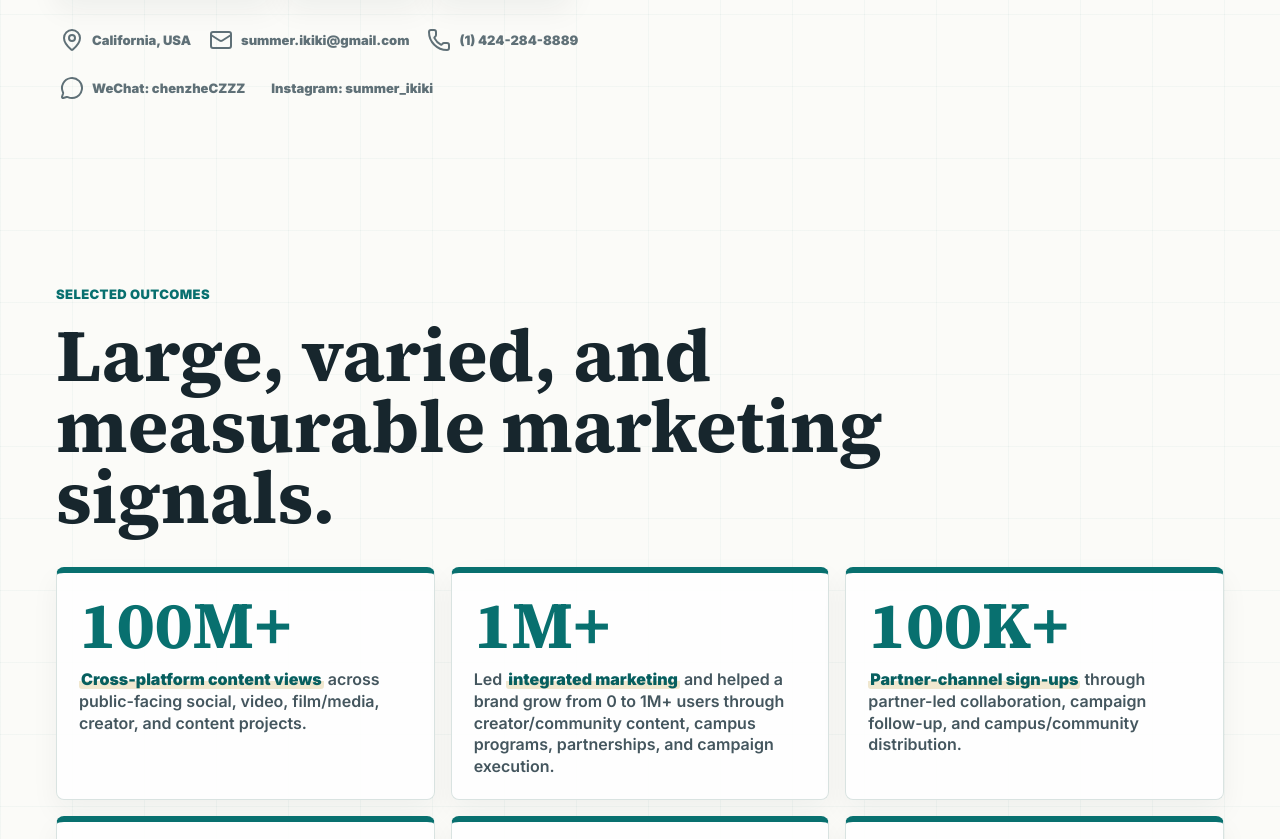
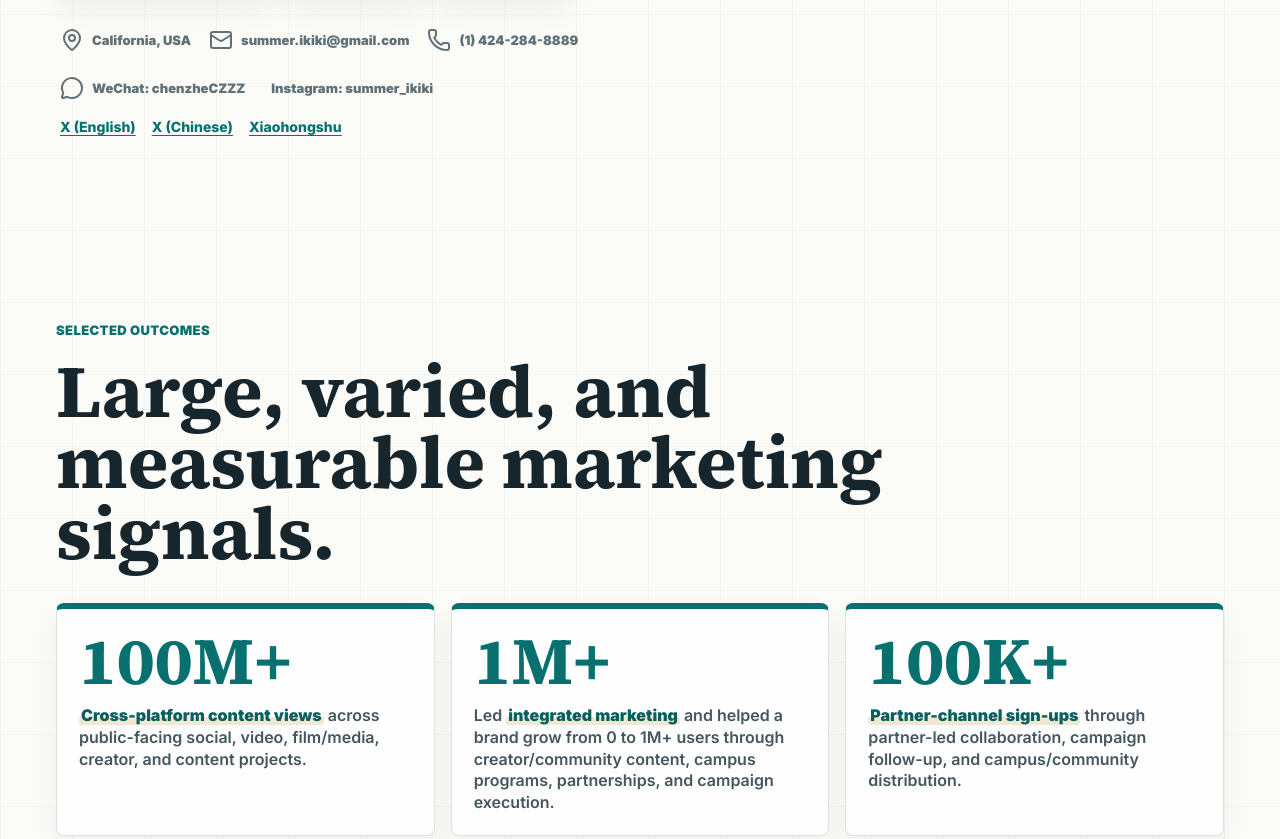
Before and after one commit to summer-ikiki/zhe-chen-marketing-growth, a plain HTML site: page index.html in a window 1280 px wide. Shown: the part 922-1761 px from the top of the page. Drawn offline with nearby package versions, Linux system fonts and the light colour scheme; some icons are missing.

Commit message:
Feature GTM article and social profiles

```diff
--- a/index.html
+++ b/index.html
@@ -381,6 +381,48 @@
         color: var(--muted);
       }
 
+      .social-links {
+        display: flex;
+        flex-wrap: wrap;
+        gap: 4px 16px;
+        margin: 2px 0 0;
+        padding: 0 4px;
+        list-style: none;
+      }
+
+      .social-links a,
+      .featured-writing a {
+        display: inline-flex;
+        align-items: center;
+        gap: 6px;
+        min-height: 34px;
+        color: var(--teal);
+        font-size: 14px;
+        font-weight: 750;
+        text-decoration: underline;
+        text-underline-offset: 3px;
+      }
+
+      .featured-writing {
+        display: grid;
+        justify-items: start;
+        gap: 4px;
+        padding: 10px 0 0;
+        border-top: 1px solid var(--line);
+      }
+
+      .featured-writing .writing-label {
+        color: var(--rust);
+        font-size: 13px;
+        font-weight: 900;
+        text-transform: uppercase;
+      }
+
+      .case-card .featured-writing p {
+        margin: 0;
+        font-size: 14px;
+      }
+
       .hero-visual {
         position: relative;
         margin: 0;
@@ -1216,6 +1258,11 @@
               <span class="contact-item"><i data-lucide="message-circle"></i>WeChat: chenzheCZZZ</span>
               <span class="contact-item"><i data-lucide="instagram"></i>Instagram: summer_ikiki</span>
             </div>
+            <ul class="social-links">
+              <li><a class="x-account-en" href="https://x.com/summer_ikiki_" target="_blank" rel="noopener noreferrer">X (English)</a></li>
+              <li><a class="x-account-zh" href="https://x.com/Summer_ikiki" target="_blank" rel="noopener noreferrer">X (Chinese)</a></li>
+              <li><a class="rednote-account" href="https://www.rednote.com/user/profile/5f2bb6f4000000000100a1af" target="_blank" rel="noopener noreferrer">Xiaohongshu</a></li>
+            </ul>
           </div>
           <figure class="hero-visual">
             <img src="assets/hero-ai-gtm-workflow.png" alt="Marketing, campaign planning, analytics, and creative workflow materials" />
@@ -1345,6 +1392,12 @@
                 <li data-tags="partnerships community campus data">Recruit and manage global marketing interns and campus teams, partnering with <strong>40+ universities</strong>; use PostHog and campaign data to guide acquisition, activation, and conversion decisions.</li>
                 <li data-tags="creator campaigns ai">Built <strong>Gen AI image and video production workflows</strong> using <strong>Midjourney, Runway, and Kling</strong>, producing multiple high-performing AI videos for product launches, creator campaigns, and social distribution.</li>
               </ul>
+              <div class="featured-writing">
+                <span class="writing-label">Featured Writing</span>
+                <strong class="writing-title">32&times; Growth in One Quarter With a Small Team</strong>
+                <p class="writing-summary">How a small team used each market's feedback to improve the next launch.</p>
+                <a href="https://x.com/summer_ikiki_/status/2117627373533442455" target="_blank" rel="noopener noreferrer"><span class="writing-link">Read on X</span><i data-lucide="arrow-up-right" aria-hidden="true"></i></a>
+              </div>
               <div class="tags"><span class="tag">Global GTM</span><span class="tag">AI product</span><span class="tag">Creator</span><span class="tag">Launches</span></div>
             </article>
 
@@ -1630,6 +1683,13 @@
       };
 
       const zhText = {
+        ".x-account-en": "X（英文）",
+        ".x-account-zh": "X（中文）",
+        ".rednote-account": "小红书",
+        ".writing-label": "精选文章",
+        ".writing-title": "小团队如何在一个季度实现 32 倍增长",
+        ".writing-summary": "把一个市场的反馈用到下一个市场，持续改进产品发布。",
+        ".writing-link": "在 X 阅读英文原文",
         ".nav a[href='#outcomes']": "成果",
         ".nav a[href='#capabilities']": "能力",
         ".nav a[href='#cases']": "经历",
@@ -2064,6 +2124,14 @@
           el.setAttribute(attr, activeLanguage === "zh" ? zhValue : originalAttrs.get(key));
         });
 
+        const socialLinks = document.querySelector(".social-links");
+        const socialOrder = activeLanguage === "zh"
+          ? [".x-account-zh", ".rednote-account", ".x-account-en"]
+          : [".x-account-en", ".x-account-zh", ".rednote-account"];
+        socialOrder.forEach((selector) => {
+          socialLinks.append(socialLinks.querySelector(selector).closest("li"));
+        });
+
         applyFocusContent();
         setFilter(currentFilter);
         if (window.lucide) window.lucide.createIcons();
```
